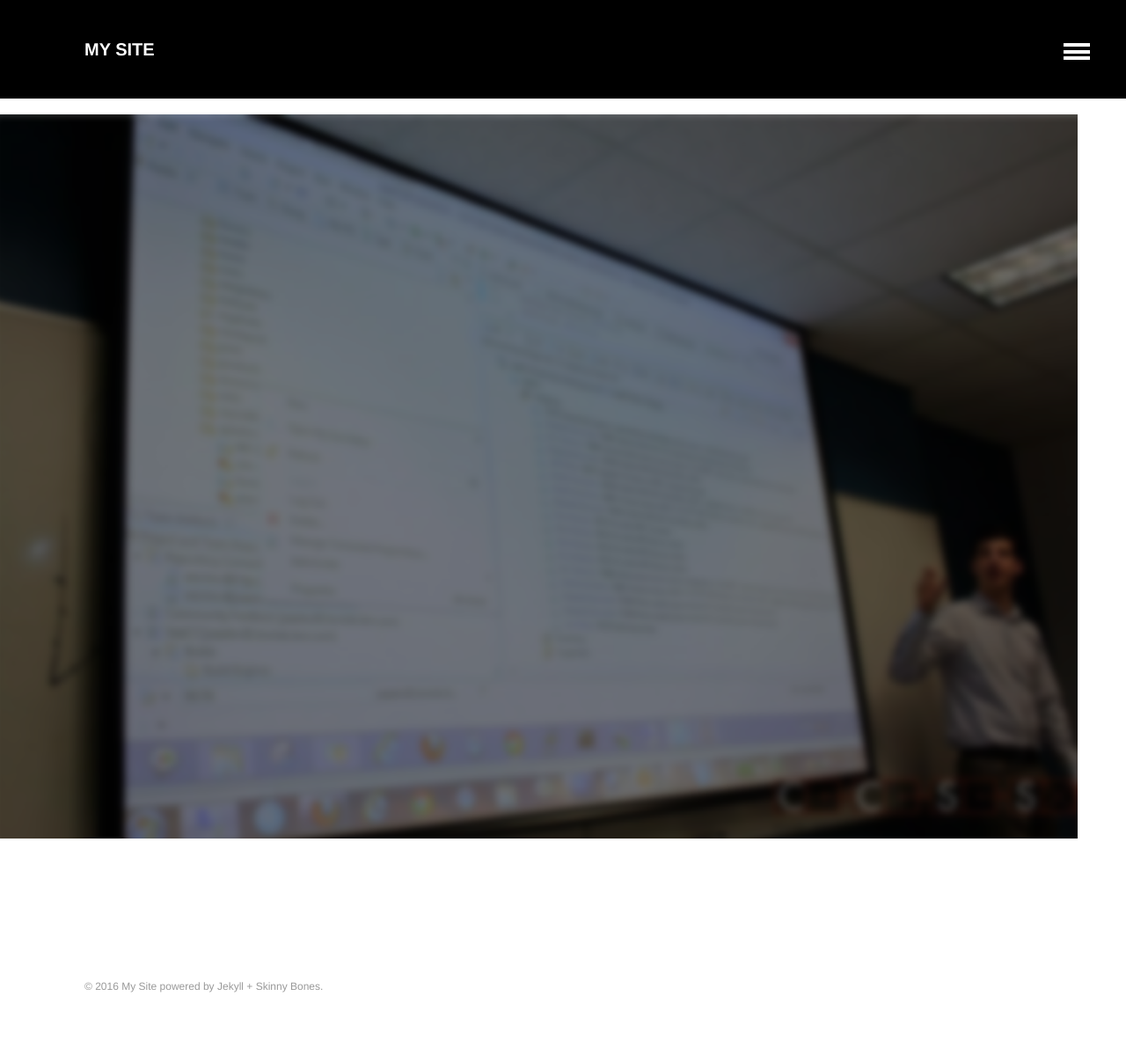
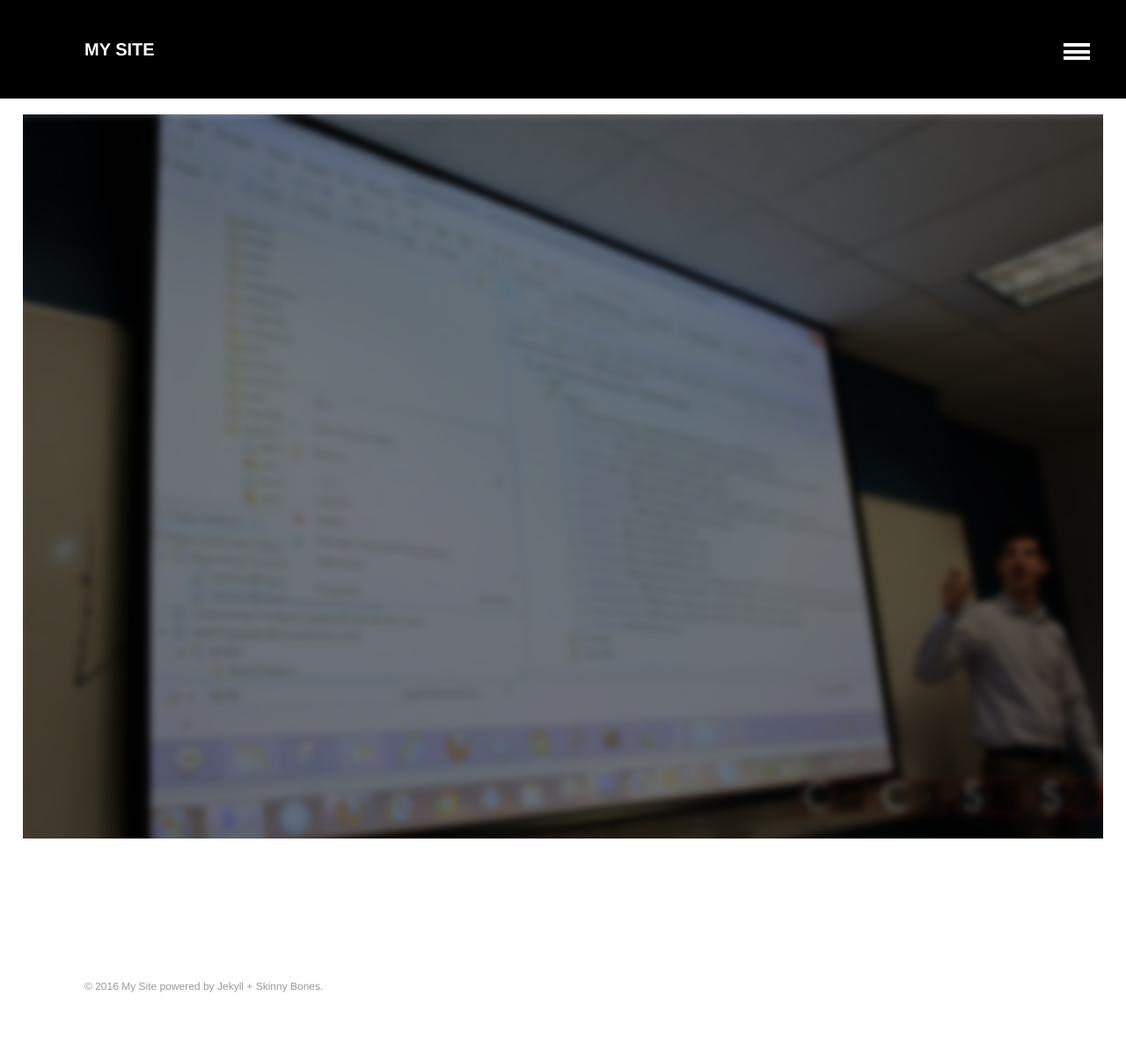
Before and after one commit to brittnylapierre/ccss_web, a Jekyll site: the page built from index.md, in a window 1280 px wide. Shown: the whole page at 88% size. Built offline with Jekyll 4.4.1, drawn with Linux system fonts in a browser that asks for light colours.

Commit message:
Updated _layout.scss

```diff
--- a/_sass/_layout.scss
+++ b/_sass/_layout.scss
@@ -278,8 +278,9 @@
 // make image flush with edges on small screens
 .page-image {
 	position: relative;
-	margin-left: -1 * $gutter;
-	margin-right: -1 * $gutter;
+	/*margin-left: -1 * $gutter;
+	margin-right: -1 * $gutter;*/
+    width: 100%;
 	// feature image caption
 	.image-credit {
 		position: absolute;
```
